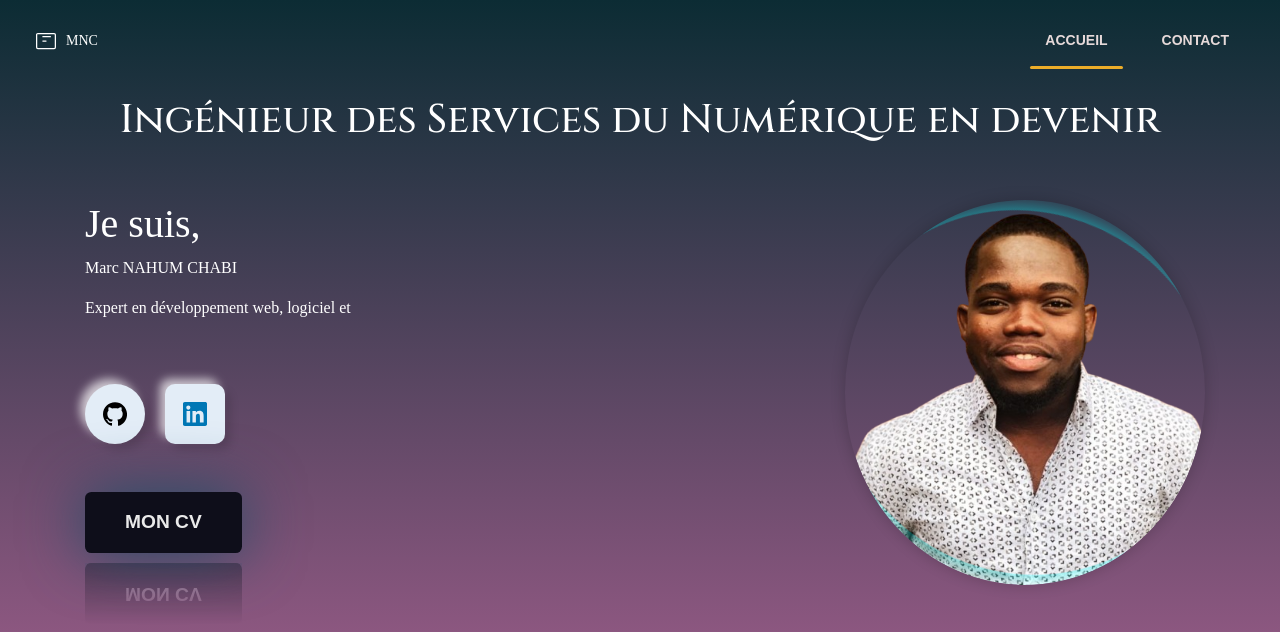
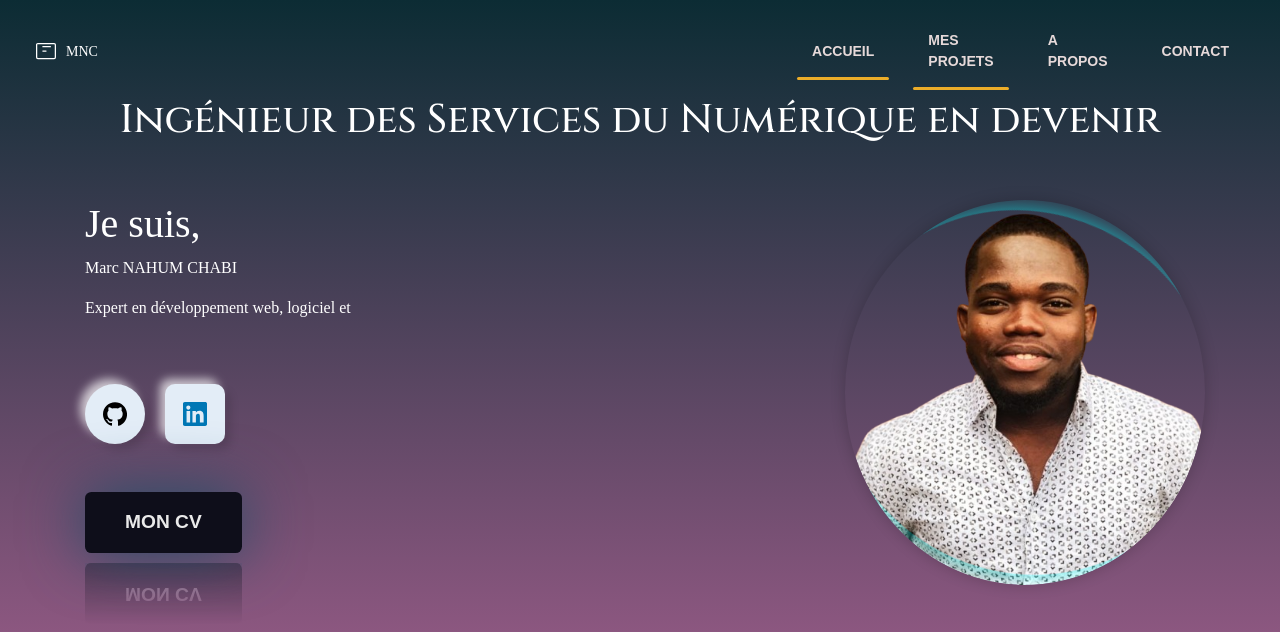
Before and after one commit to marcChabi/Portfolio, a PHP site: page / in a window 1280 px wide; the page is wider, and only the part inside the window is pictured. Shown: the top 632 px of that part. Run offline with PHP 8.4, Linux system fonts and the light colour scheme; some web fonts are replaced.

Commit message:
Rajout des li de la nav

```diff
--- a/index.php
+++ b/index.php
@@ -76,6 +76,8 @@ document.addEventListener("DOMContentLoaded", function () {
 
             <div class="navigation">
                 <a href="#" class="nav-link active">Accueil</a>
+                <a href="./php/projets.php" class="nav-link active">Mes projets</a>
+                <a href="#aPropos" class="nav-link">A propos</a>
                 <a href="#contactSec" class="nav-link">Contact</a>
             </div>
 
```
